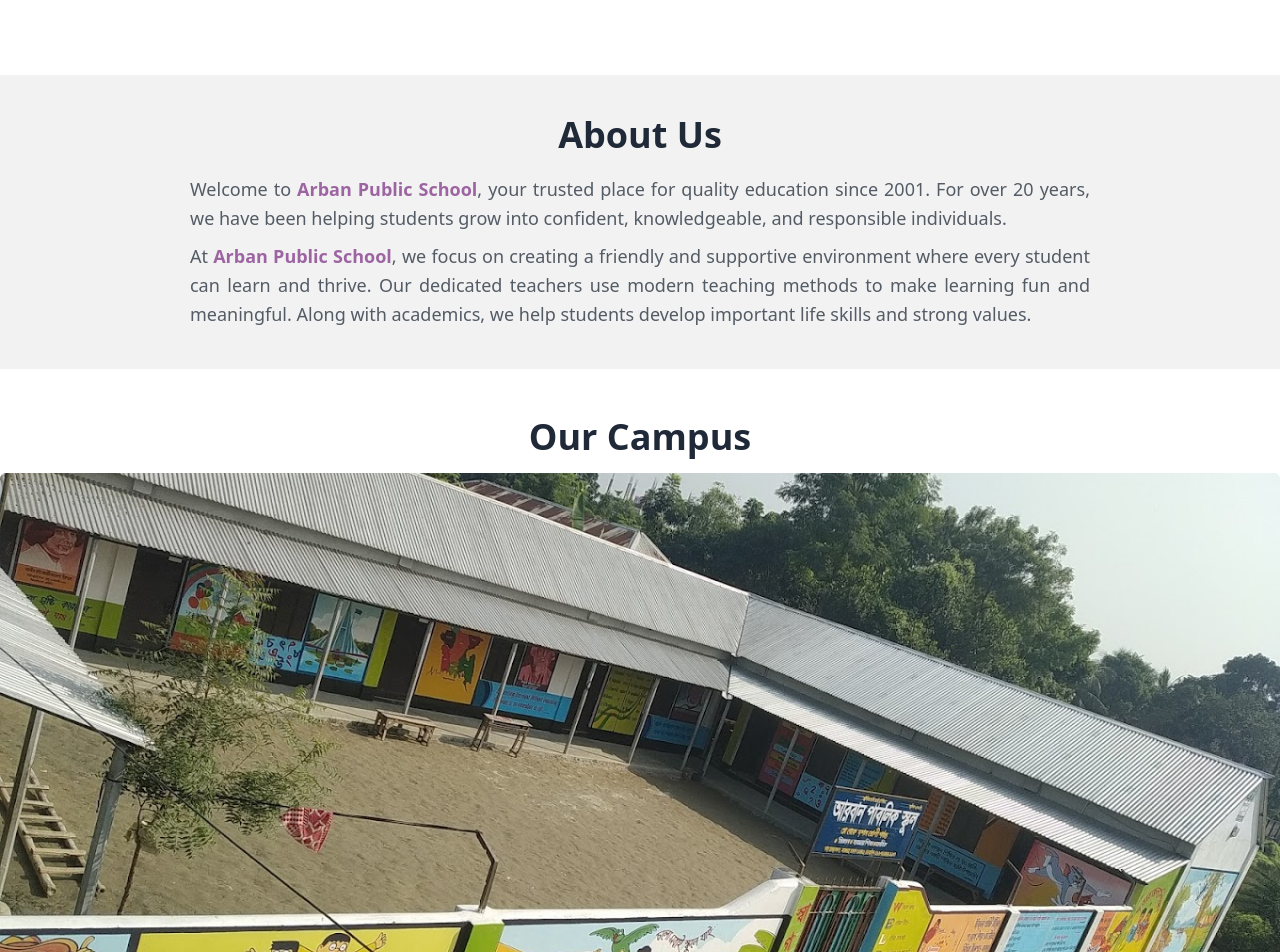
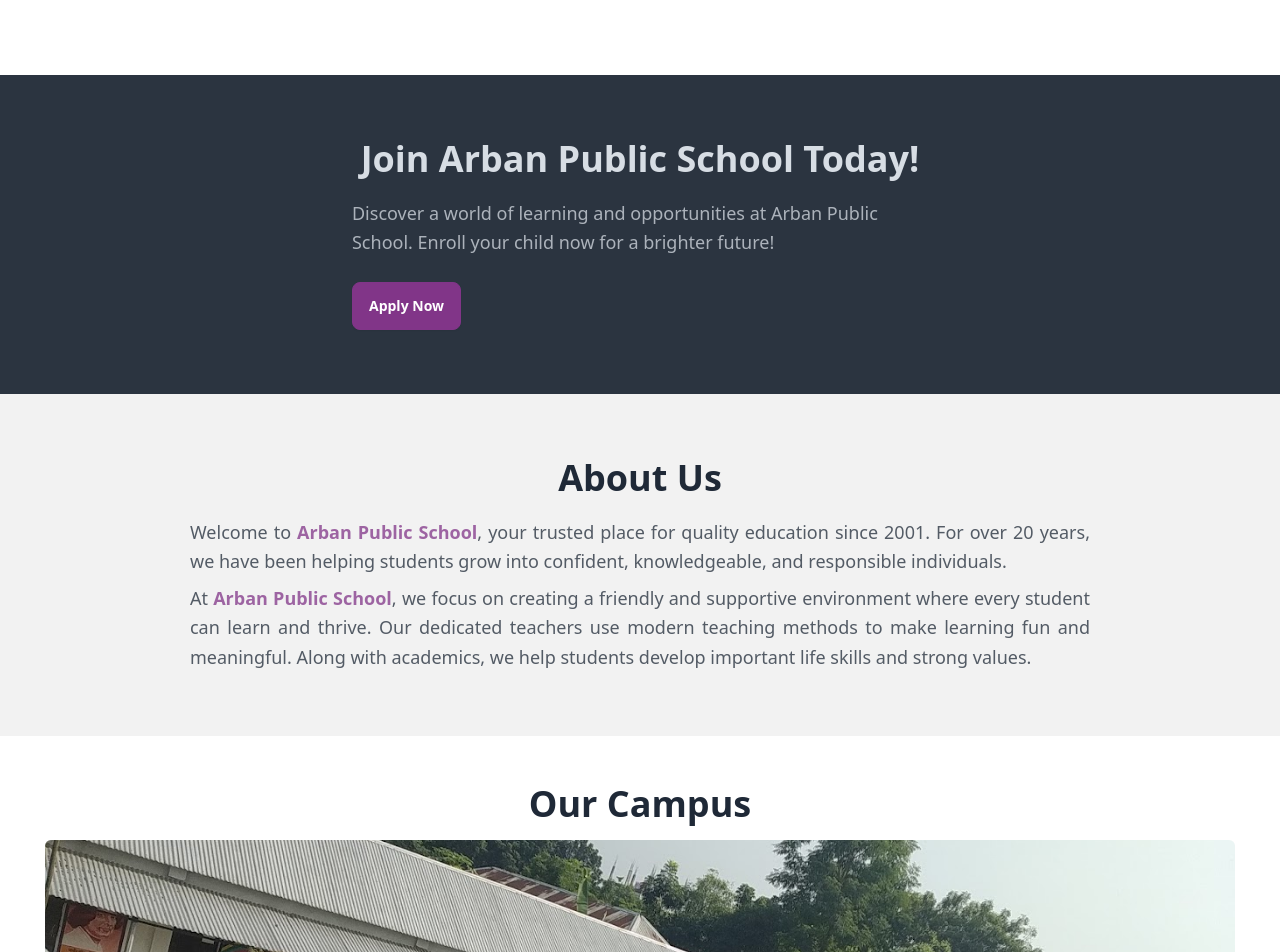
Before and after one commit to misbahulhoq/arbanpublicschool, a Next.js app: page / in a window 1280 px wide. Shown: the part 920-1872 px from the top of the page. Built offline with nearby package versions, Linux system fonts and the light colour scheme; no server answers.

Commit message:
updated landing page ui

```diff
--- a/src/app/page.tsx
+++ b/src/app/page.tsx
@@ -10,12 +10,14 @@ export default function Home() {
   return (
     <div className="min-h-screen space-y-9 pb-9 text-lg lg:space-y-12">
       <HeroSection />
-      <About />
+      <div>
+        <CallToAction />
+        <About />
+      </div>
       {/* <PrincipalsMessage /> */}
       <Campus />
       {/* <Events /> */}
       <Contact />
-      <CallToAction />
     </div>
   );
 }
--- a/src/components/home/About.tsx
+++ b/src/components/home/About.tsx
@@ -2,7 +2,7 @@ import React from "react";
 
 const About = () => {
   return (
-    <section className="bg-base-200 py-10">
+    <section className="bg-base-200 py-12 lg:py-16">
       <div className="container-center">
         <h2 className="mb-5 text-center text-2xl font-bold lg:text-4xl">
           About Us
--- a/src/components/home/CTA.tsx
+++ b/src/components/home/CTA.tsx
@@ -4,16 +4,20 @@ import Link from "next/link";
 
 const CallToAction: React.FC = () => {
   return (
+    <section className="select-none bg-neutral py-12 text-neutral-content lg:py-16">
       <div className="container-center">
+        <div className="mx-auto max-w-xl">
           <SectionTitle text="Join Arban Public School Today!" />
           <p className="mb-6 mt-5">
-        Discover a world of learning and opportunities at Arban Public School.
-        Enroll your child now for a brighter future!
+            Discover a world of learning and opportunities at Arban Public
+            School. Enroll your child now for a brighter future!
           </p>
           <Link href="/admissions" className="btn btn-primary">
             Apply Now
           </Link>
         </div>
+      </div>
+    </section>
   );
 };
 
--- a/src/components/home/Campus.tsx
+++ b/src/components/home/Campus.tsx
@@ -13,7 +13,7 @@ const Campus = () => {
           alt="Arban Public School Campus"
           height={500}
           width={800}
-          className="h-[350px] w-full min-w-[500px] rounded-md object-cover lg:min-h-[600px]"
+          className="h-[350px] w-full min-w-[500px] rounded-md object-cover lg:mx-auto lg:min-h-[600px] lg:w-[93%]"
         />
       </div>
     </section>
--- a/src/redux/api/api.ts
+++ b/src/redux/api/api.ts
@@ -1,6 +1,8 @@
 import { createApi, fetchBaseQuery } from "@reduxjs/toolkit/query/react";
-const baseUrl = "http://localhost:8000";
-// const baseUrl = "http://localhost:8000"
+const baseUrl =
+  process.env.NODE_ENV === "development"
+    ? "http://localhost:8000"
+    : "https://api-arbanpublicschool.vercel.app";
 
 export const baseApi = createApi({
   reducerPath: "api",
```
Lines whose indentation alone changed are shown as unchanged.
